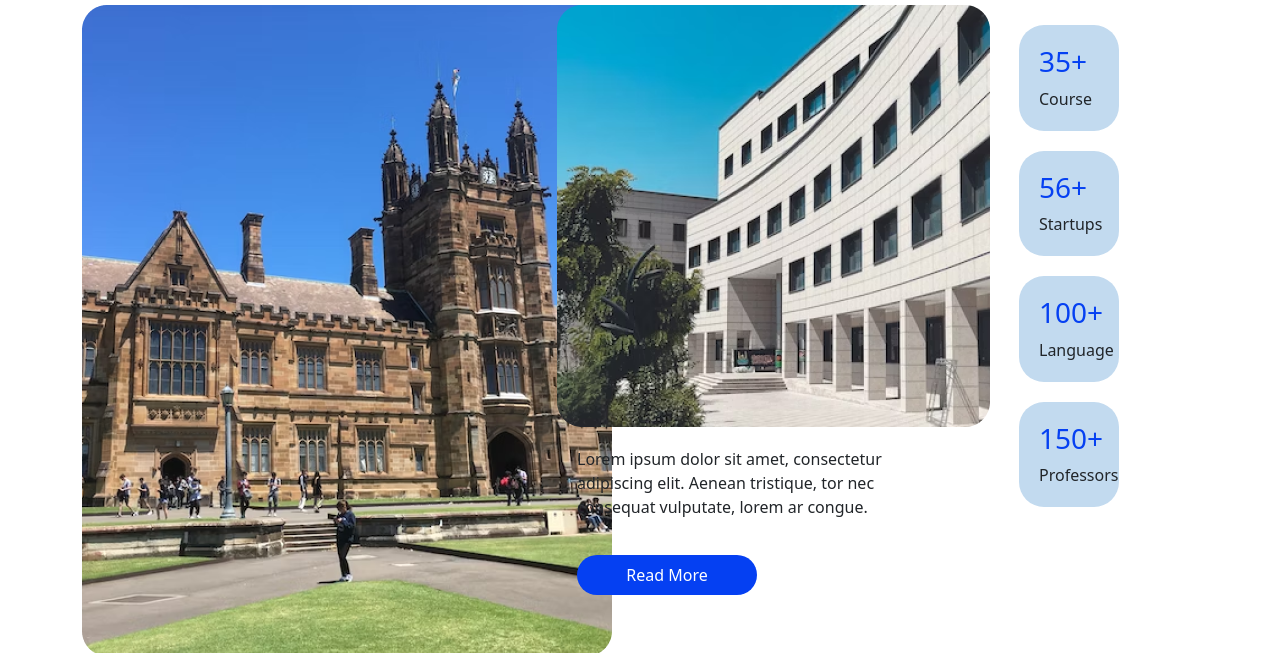
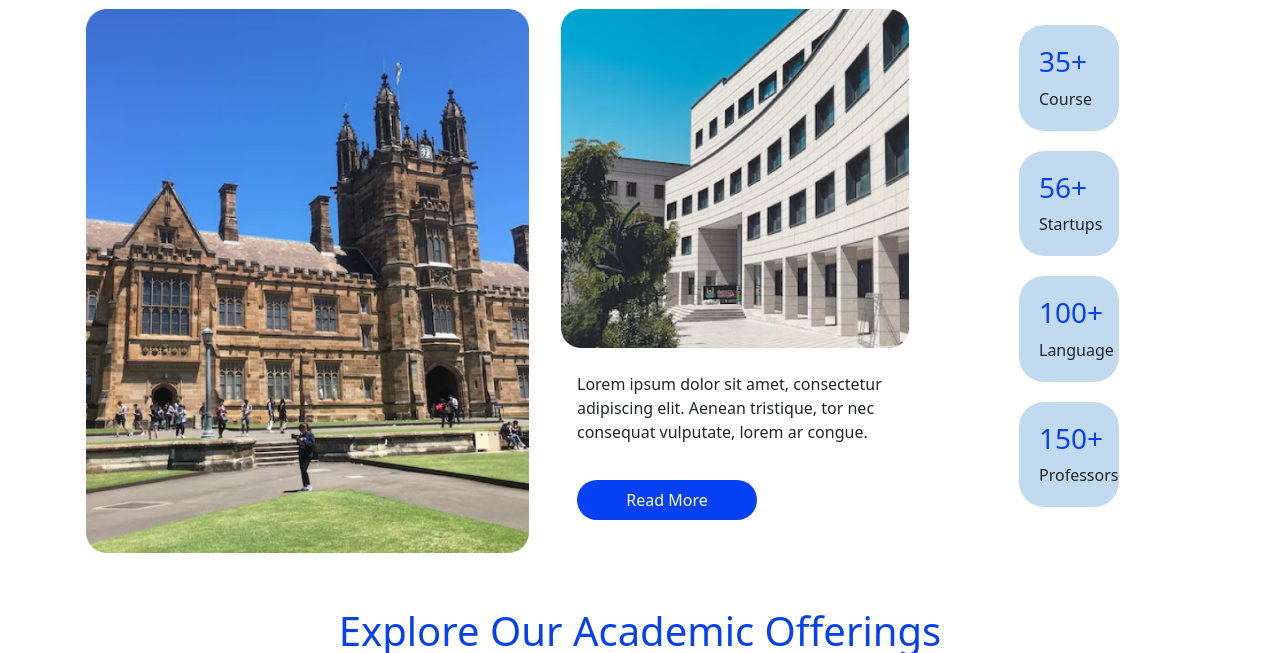
Before and after one commit to Bhumika-choudhary/university-univerz, a plain HTML site: page index.html in a window 1280 px wide. Shown: the part 819-1472 px from the top of the page. Drawn offline with nearby package versions, Linux system fonts and the light colour scheme.

Commit message:
first commit

```diff
--- a/index.html
+++ b/index.html
@@ -79,12 +79,12 @@
     <div class="row">
         <div class="col-lg-5 col-md-6 col-sm-12">
             <div class="commitment-2">
-                <img src="Rectangle 12.png" alt="">
+                <img src="Rectangle 12.png" alt="" class="img-thumbnail">
             </div>
         </div>
         <div class="col-lg-4 col-md-6 col-sm-12">
-           <div>
-            <img src="Rectangle 13.png" alt="">
+           <div class="commitment-2">
+            <img src="Rectangle 13.png" alt="" class="img-thumbnail">
            </div>
             <div class="commitment-3">
                 <p>Lorem ipsum dolor sit amet, consectetur adipiscing elit. Aenean tristique, tor nec consequat vulputate, lorem ar congue. </p>
@@ -170,7 +170,7 @@
                 </div>
                 <div class="col-lg-4 col-md-6 col-sm-12 d-flex">
                     <div  class="academic-3">
-                        <img src="Icon (3).png" alt="">
+                        <img src="Icon (3).png" alt="" >
                     </div>
                     <div class="academic-3">
                         <h4>Science</h4>
--- a/style.css
+++ b/style.css
@@ -82,6 +82,9 @@ body{
 }
 .commitment-1 p{
     padding-top: 70px;
+}
+.commitment-2 img{
+    border: transparent;
 }
 
 .commitment-3 p{
```
